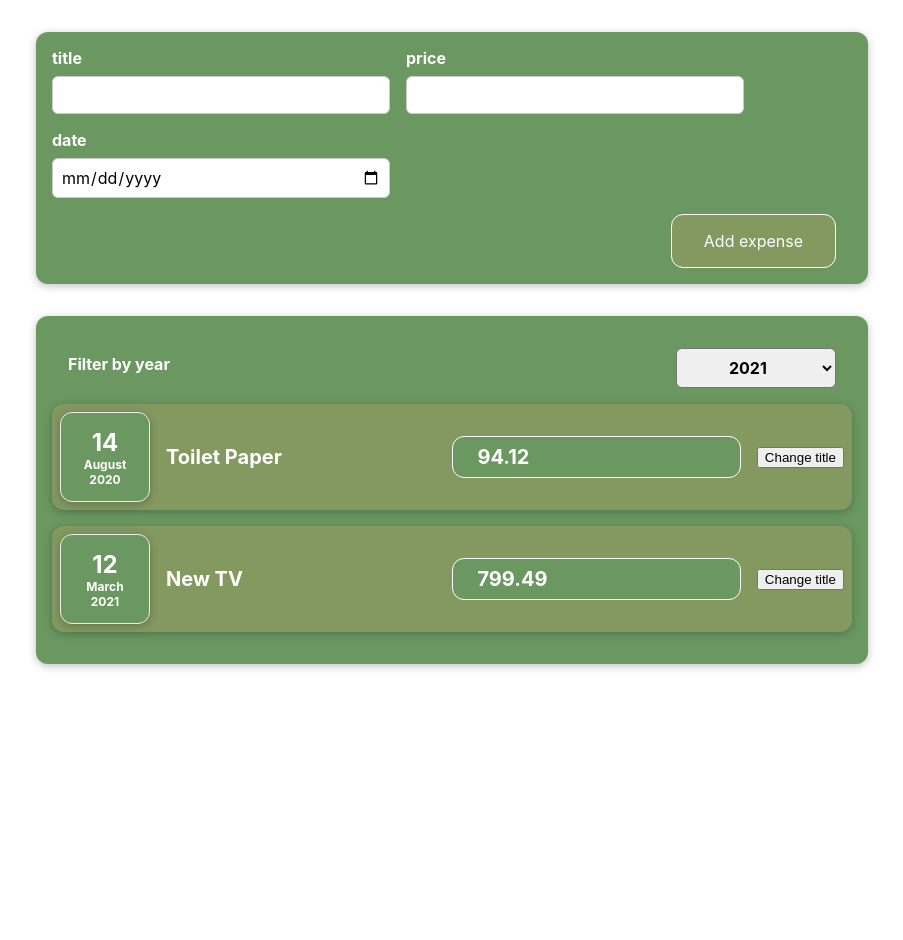
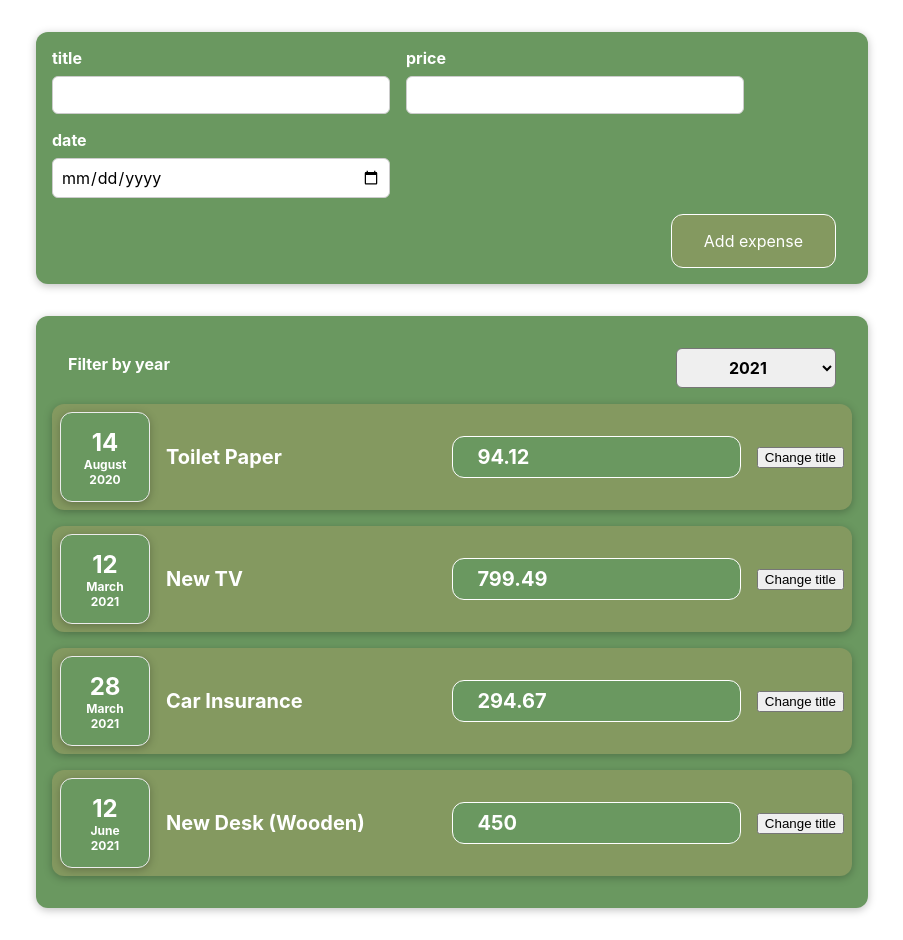
Before and after one commit to GimpFather/react-course, a React (Create React App) app: page / in a window 1280 px wide. Shown: the whole page, without its empty margins (188-1091 px from the left). Before the commit the page ends 800 px from the top, so only its background shows below. Built offline with nearby package versions, Linux system fonts and the light colour scheme.

Commit message:
getting rid of static render

```diff
--- a/src/App.js
+++ b/src/App.js
@@ -10,7 +10,6 @@ const App = () => {
 	const expenses = expensesData;
 
 	const addExpenseHandler = (expense) => {
-		console.log("in app js");
 		console.log(expense);
 	};
 
--- a/src/components/js/Expenses/Expenses.js
+++ b/src/components/js/Expenses/Expenses.js
@@ -17,16 +17,13 @@ const Expenses = (props) => {
 				selectedYear={year}
 				onPickedYear={filterYearHandler}
 			></ExpensesFilter>
-			<ExpenseItem
-				title={props.expenses[0].title}
-				price={props.expenses[0].amount}
-				date={props.expenses[0].date}
-			/>
-			<ExpenseItem
-				title={props.expenses[1].title}
-				price={props.expenses[1].amount}
-				date={props.expenses[1].date}
-			/>
+			{props.expenses.map((expense) => (
+				<ExpenseItem
+					title={expense.title}
+					price={expense.amount}
+					date={expense.date}
+				></ExpenseItem>
+			))}
 		</Card>
 	);
 };
```
